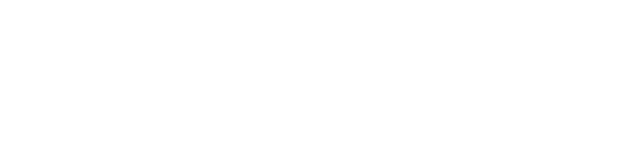
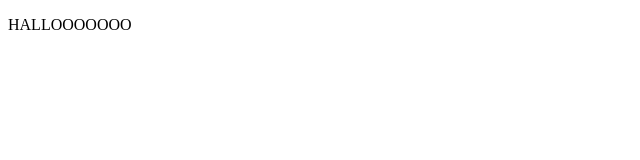
Before and after one commit to 2425-2AHIF-WMC/healthy-living, a plain HTML site: page index.html in a window 1280 px wide. Shown: the whole page, without its empty margins (0-640 px from the left). Drawn offline with Linux system fonts and the light colour scheme.

Commit message:
first push

```diff
--- a/index.html
+++ b/index.html
@@ -5,6 +5,6 @@
     <title>Healthy Living</title>
 </head>
 <body>
-
+<p>HALLOOOOOOO</p>
 </body>
 </html>
```
